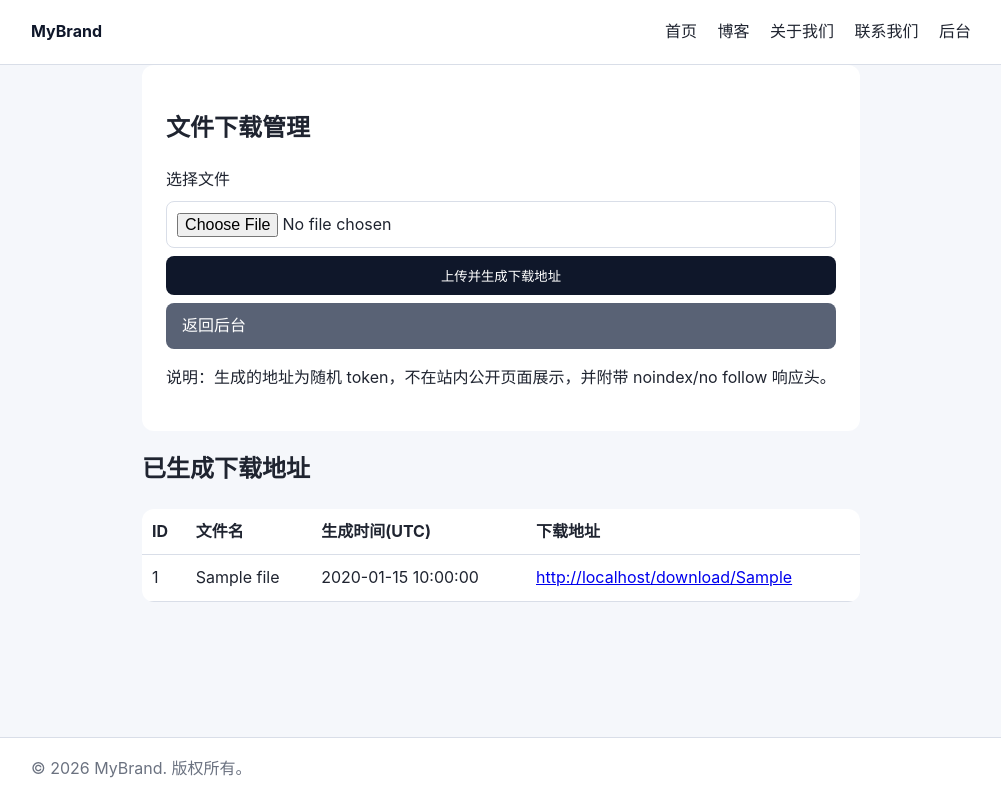
After one commit to OSAMA-BIN-AZIZ/glowing-winner, a Flask app: page /admin/downloads in a window 1280 px wide. The commit adds this page. Shown: the whole page, without its empty margins (139-1140 px from the left). Run offline with Flask 3, Linux system fonts and the light colour scheme; the visitor is signed in with stand-in values (Sample User, id 1); tables that the repository leaves empty hold one stand-in row (values such as "Sample post").

Commit message:
feat(download): add random token file download management

```diff
--- a/app.py
+++ b/app.py
@@ -1,5 +1,6 @@
 import os
 import re
+import secrets
 import uuid
 from datetime import datetime
 from functools import wraps
@@ -26,6 +27,7 @@ from config import Config
 db = SQLAlchemy()
 
 ALLOWED_EXTENSIONS = {"jpg", "jpeg", "png", "webp"}
+PASSWORD_MIN_LENGTH = 10
 
 
 class Admin(db.Model):
@@ -57,6 +59,16 @@ class Post(db.Model):
         return self.status == "published"
 
 
+class DownloadFile(db.Model):
+    __tablename__ = "download_files"
+
+    id = db.Column(db.Integer, primary_key=True)
+    original_name = db.Column(db.String(255), nullable=False)
+    storage_name = db.Column(db.String(255), unique=True, nullable=False)
+    token = db.Column(db.String(80), unique=True, nullable=False, index=True)
+    created_at = db.Column(db.DateTime, default=datetime.utcnow, nullable=False)
+
+
 def create_app() -> Flask:
     app = Flask(__name__)
     app.config.from_object(Config)
@@ -65,6 +77,8 @@ def create_app() -> Flask:
 
     Path(app.config["DATA_DIR"]).mkdir(parents=True, exist_ok=True)
     Path(app.config["UPLOAD_FOLDER"]).mkdir(parents=True, exist_ok=True)
+    private_download_dir = Path(app.config["DATA_DIR"]) / "private_downloads"
+    private_download_dir.mkdir(parents=True, exist_ok=True)
 
     @app.cli.command("init-db")
     def init_db_command():
@@ -111,6 +125,26 @@ def create_app() -> Flask:
     def build_upload_name(filename: str) -> str:
         ext = filename.rsplit(".", 1)[1].lower()
         return f"{datetime.utcnow().strftime('%Y%m%d%H%M%S')}-{uuid.uuid4().hex[:8]}.{ext}"
+
+    def build_private_file_name(filename: str) -> str:
+        safe_name = secure_filename(filename) or "file"
+        ext = ""
+        if "." in safe_name:
+            ext = f".{safe_name.rsplit('.', 1)[1].lower()}"
+        return f"{datetime.utcnow().strftime('%Y%m%d%H%M%S')}-{uuid.uuid4().hex[:12]}{ext}"
+
+    def validate_new_password(password: str) -> str | None:
+        if len(password) < PASSWORD_MIN_LENGTH:
+            return f"新密码长度至少 {PASSWORD_MIN_LENGTH} 位。"
+        if not re.search(r"[A-Z]", password):
+            return "新密码需包含至少 1 个大写字母。"
+        if not re.search(r"[a-z]", password):
+            return "新密码需包含至少 1 个小写字母。"
+        if not re.search(r"\d", password):
+            return "新密码需包含至少 1 个数字。"
+        if not re.search(r"[^A-Za-z0-9]", password):
+            return "新密码需包含至少 1 个特殊字符。"
+        return None
 
     @app.context_processor
     def inject_now():
@@ -180,6 +214,74 @@ def create_app() -> Flask:
     def admin_dashboard():
         posts = Post.query.order_by(desc(Post.created_at)).all()
         return render_template("admin/dashboard.html", posts=posts)
+
+    @app.route("/admin/downloads", methods=["GET", "POST"])
+    @login_required
+    def admin_downloads():
+        if request.method == "POST":
+            upload_file = request.files.get("file")
+            if not upload_file or not upload_file.filename:
+                flash("请选择要上传的文件。", "warning")
+                return redirect(url_for("admin_downloads"))
+
+            original_name = upload_file.filename
+            storage_name = build_private_file_name(original_name)
+            upload_file.save(private_download_dir / storage_name)
+
+            file_token = secrets.token_urlsafe(24)
+            download_file = DownloadFile(
+                original_name=original_name,
+                storage_name=storage_name,
+                token=file_token,
+            )
+            db.session.add(download_file)
+            db.session.commit()
+            flash("文件上传成功，已生成随机下载地址。", "success")
+            return redirect(url_for("admin_downloads"))
+
+        files = DownloadFile.query.order_by(desc(DownloadFile.created_at)).all()
+        return render_template("admin/downloads.html", files=files)
+
+    @app.route("/admin/account", methods=["GET", "POST"])
+    @login_required
+    def admin_account():
+        admin = Admin.query.get_or_404(session["admin_id"])
+
+        if request.method == "POST":
+            new_username = request.form.get("username", "").strip()
+            old_password = request.form.get("old_password", "")
+            new_password = request.form.get("new_password", "")
+            confirm_password = request.form.get("confirm_password", "")
+
+            if not new_username:
+                flash("用户名不能为空。", "warning")
+                return render_template("admin/account.html", admin=admin)
+
+            if not check_password_hash(admin.password_hash, old_password):
+                flash("旧密码错误。", "danger")
+                return render_template("admin/account.html", admin=admin)
+
+            existing_admin = Admin.query.filter_by(username=new_username).first()
+            if existing_admin and existing_admin.id != admin.id:
+                flash("该用户名已被占用，请更换。", "warning")
+                return render_template("admin/account.html", admin=admin)
+
+            if new_password:
+                if new_password != confirm_password:
+                    flash("两次输入的新密码不一致。", "warning")
+                    return render_template("admin/account.html", admin=admin)
+                password_error = validate_new_password(new_password)
+                if password_error:
+                    flash(password_error, "warning")
+                    return render_template("admin/account.html", admin=admin)
+                admin.password_hash = generate_password_hash(new_password)
+
+            admin.username = new_username
+            db.session.commit()
+            flash("账号信息已更新。", "success")
+            return redirect(url_for("admin_account"))
+
+        return render_template("admin/account.html", admin=admin)
 
     @app.route("/admin/posts/new", methods=["GET", "POST"])
     @login_required
@@ -289,6 +391,19 @@ def create_app() -> Flask:
         image.save(os.path.join(app.config["UPLOAD_FOLDER"], filename))
         return {"ok": True, "url": url_for("uploaded_file", filename=filename)}, 200
 
+    @app.route("/download/<token>")
+    def download_file_by_token(token):
+        download_file = DownloadFile.query.filter_by(token=token).first_or_404()
+        response = send_from_directory(
+            private_download_dir,
+            download_file.storage_name,
+            as_attachment=True,
+            download_name=download_file.original_name,
+        )
+        response.headers["X-Robots-Tag"] = "noindex, nofollow, noarchive, nosnippet"
+        response.headers["Cache-Control"] = "private, no-store, max-age=0"
+        return response
+
     with app.app_context():
         db.create_all()
 
--- a/templates/admin/dashboard.html
+++ b/templates/admin/dashboard.html
@@ -6,6 +6,8 @@
         <h1>文章管理</h1>
         <div>
             <a class="btn" href="{{ url_for('admin_post_create') }}">新建文章</a>
+            <a class="btn btn-secondary" href="{{ url_for('admin_downloads') }}">文件下载</a>
+            <a class="btn btn-secondary" href="{{ url_for('admin_account') }}">账号设置</a>
             <a class="btn btn-secondary" href="{{ url_for('admin_logout') }}">退出</a>
         </div>
     </div>
--- /dev/null
+++ b/templates/admin/downloads.html
@@ -0,0 +1,35 @@
+{% extends 'base.html' %}
+{% block title %}文件下载管理{% endblock %}
+{% block content %}
+<section class="admin-box">
+    <h1>文件下载管理</h1>
+    <form method="post" enctype="multipart/form-data">
+        <label>选择文件</label>
+        <input type="file" name="file" required>
+        <button class="btn" type="submit">上传并生成下载地址</button>
+        <a class="btn btn-secondary" href="{{ url_for('admin_dashboard') }}">返回后台</a>
+    </form>
+    <p style="margin-top: 1rem;">说明：生成的地址为随机 token，不在站内公开页面展示，并附带 noindex/no follow 响应头。</p>
+</section>
+
+<section style="margin-top:1rem;">
+    <h2>已生成下载地址</h2>
+    <table>
+        <thead>
+            <tr><th>ID</th><th>文件名</th><th>生成时间(UTC)</th><th>下载地址</th></tr>
+        </thead>
+        <tbody>
+            {% for item in files %}
+            <tr>
+                <td>{{ item.id }}</td>
+                <td>{{ item.original_name }}</td>
+                <td>{{ item.created_at.strftime('%Y-%m-%d %H:%M:%S') }}</td>
+                <td><a href="{{ url_for('download_file_by_token', token=item.token, _external=True) }}" target="_blank">{{ url_for('download_file_by_token', token=item.token, _external=True) }}</a></td>
+            </tr>
+            {% else %}
+            <tr><td colspan="4">暂无文件</td></tr>
+            {% endfor %}
+        </tbody>
+    </table>
+</section>
+{% endblock %}
```
Also changed, not shown: templates/admin/account.html (added, +27 -0 lines), README.md.
